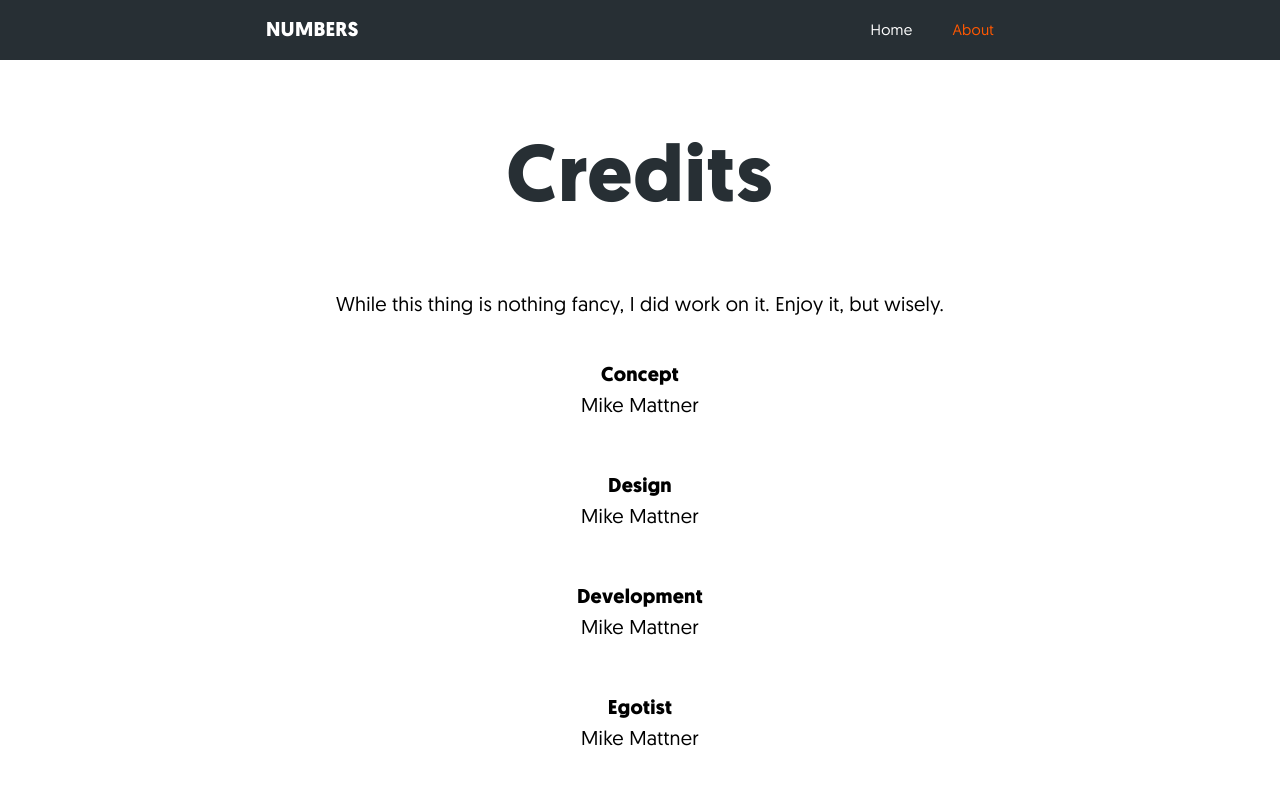
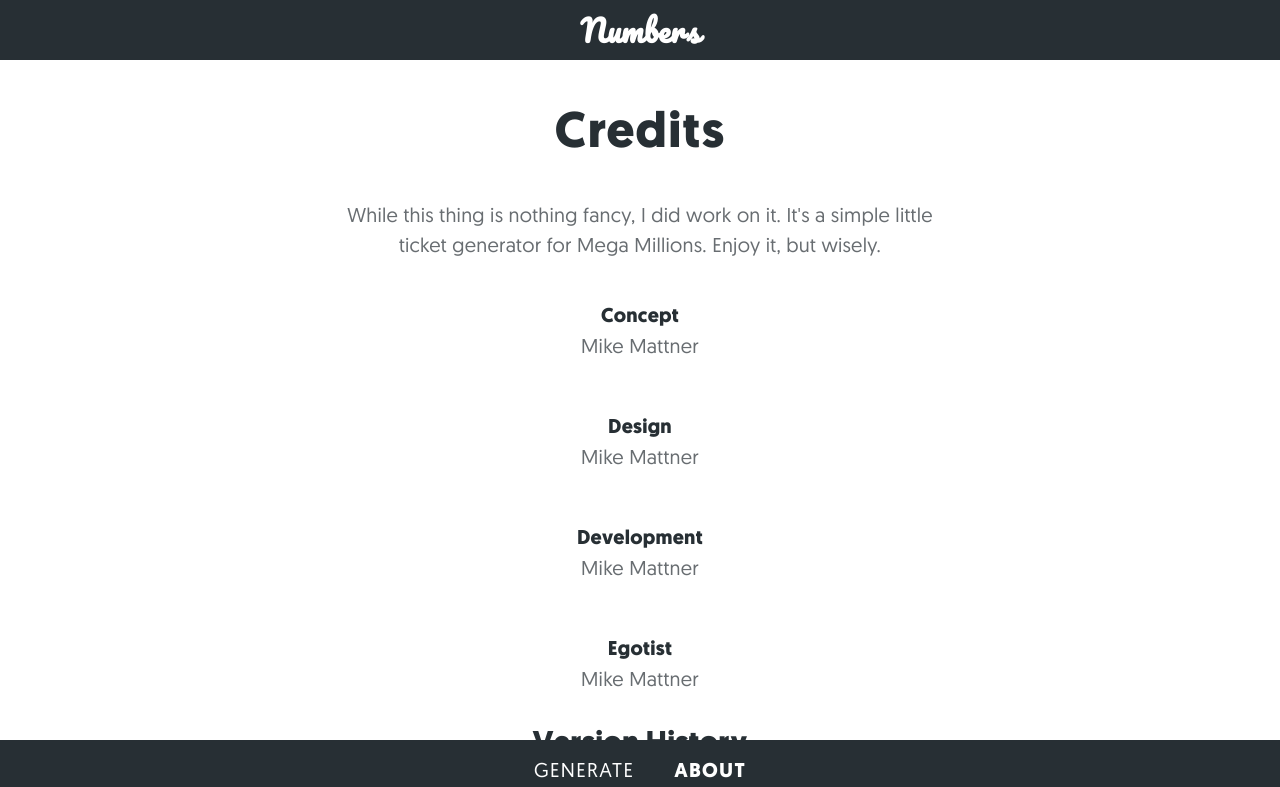
Before and after one commit to mikemattner/numbers, a Vue app: page /about in a window 1280 px wide. Shown: the top 787 px of the page. Built offline with nearby package versions, Linux system fonts and the light colour scheme.

Commit message:
Updating some animations and styles.

```diff
--- a/src/App.vue
+++ b/src/App.vue
@@ -2,10 +2,6 @@
   <div id="app">
     <el-header id="nav">
           <div class="logo">Numbers</div>
-          <div class="menu">
-            <router-link to="/">Home</router-link>
-            <router-link to="/about">About</router-link>
-          </div>
     </el-header>
     <el-container>
       <el-main>
@@ -14,12 +10,19 @@
         </transition>
       </el-main>
     </el-container>
+    <el-footer>
+      <div class="menu">
+        <router-link to="/">Generate</router-link>
+        <router-link to="/about">About</router-link>
+      </div>
+    </el-footer>
   </div>
 </template>
 
 <style lang="scss">
 @import '@/assets/scss/app.scss';
 @import '@/assets/scss/utils/_variables.scss';
+@import url('https://fonts.googleapis.com/css?family=Pacifico');
 body {
   margin: 0;
   padding: 0;
@@ -37,6 +40,26 @@ body {
 h1,h2,h3 {
   color: $darkBlue;
 }
+.el-footer {
+  background-color: $darkBlue;
+  position: fixed;
+  display: flex;
+  justify-content: center;
+  align-items: center;
+  bottom: 0;
+  width: 100%;
+  color: $white;
+  a {
+    color: $white;
+    margin: 0 1rem;
+    text-transform: uppercase;
+    text-decoration: none;
+    letter-spacing: 0.065em;
+    &.router-link-exact-active {
+      font-weight: 900;
+    }
+  }
+}
 #nav {
   display: flex;
   justify-content: space-around;
@@ -49,17 +72,18 @@ h1,h2,h3 {
   z-index: 10000;
 
   .logo {
-    font-size: 1rem;
-    text-transform: uppercase;
+    font-size: 1.5rem;
     font-weight: 900;
+    font-family: 'Pacifico', cursive;
   }
   a {
     color: $white;
     margin: 0 1rem;
+    text-transform: uppercase;
     text-decoration: none;
+    letter-spacing: 0.065em;
     &.router-link-exact-active {
-      color: $orange;
-      font-weight: 400;
+      font-weight: 900;
     }
   }
 }
--- a/src/assets/scss/app.scss
+++ b/src/assets/scss/app.scss
@@ -1,8 +1,8 @@
 // Mixins,variables,resets,basics,typography
 // @import url('https://fonts.googleapis.com/css?family=Merriweather:900');
 @import "utils/fonts";
-// @import "utils/normalize";
-// @import "utils/functions";
+@import "utils/normalize";
+@import "utils/functions";
 @import "utils/mixins";
 @import "utils/variables";
 @import "utils/defaults";
--- a/src/assets/scss/utils/_defaults.scss
+++ b/src/assets/scss/utils/_defaults.scss
@@ -8,7 +8,7 @@ html {
 }
 body {
     background-color: #fff;
-    color: $darkBlue-12;
+    color: $darkBlue-9;
     font-family: $sans-serif-font;
     font-weight: 400;
     -webkit-font-smoothing: antialiased;
@@ -18,37 +18,12 @@ body {
 
 h1,
 .hero--header {
-    font-size: 3rem;
+    font-size: 2rem;
     letter-spacing: 0.0675rem;
+    margin: 2rem 0;
 
     @include min-media(760px) {
-        font-size: 4rem;
-    }
-
-    small {
-        display: block;
-        font-family: $sans-serif-font;
-        font-size: 1.25rem;
-        font-weight: 400;
-        color: $darkBlue-9;
-        text-transform: uppercase;
-        margin-bottom: 1.25rem;
-    }
-}
-
-.header--decorator {
-    padding-bottom: 2rem;
-    position:relative;
-
-    &:after {
-        content: "";
-        display: block;
-        position: absolute;
-        width: 3rem;
-        height: 1px;
-        left: 0;
-        bottom: 0;
-        background-color: $orange;
+        font-size: 2.5rem;
     }
 }
 
--- a/src/components/Numbers.vue
+++ b/src/components/Numbers.vue
@@ -1,7 +1,7 @@
 <template>
   <div class="numbers">
     <el-row type="flex" class="row-bg" justify="center">
-        <el-col :span="12" class="card">
+        <el-col :xs="24" :md="16" :lg="12" class="card">
           <h2>{{ msg }}</h2>
 
           <el-form :inline="true" ref="form" label-width="120px">
@@ -13,7 +13,7 @@
     </el-row>
     <transition name="fade" mode="out-in">
       <el-row type="flex" class="row-bg" justify="center" v-if="showTickets">
-        <el-col :span="12" class="card">
+        <el-col :xs="24" :md="16" :lg="12">
           <div class="ticket-box">
             <div v-for="item in tickets">
               <ul class="le-tickets">
@@ -89,6 +89,7 @@ export default {
 
 <style scoped lang="scss">
 .numbers {
+  padding-bottom: 6rem;
   .form-row {
     margin: 1rem 0;
   }
@@ -97,21 +98,26 @@ export default {
     margin: 0 0.5rem;
   }
   .card {
-    border: 1px solid #eee;
     padding: 2rem;
     border-radius: 2px;
     margin-bottom: 2rem;
+    box-shadow: 0 2px 15px rgba(0,0,0,0.05);
   }
   .le-tickets {
     margin: 1rem 0;
-    padding: 2rem;
+    padding: 2rem 1rem;
     list-style: none;
     display: flex;
     justify-content: space-around;
     align-items: center;
-    border: 1px solid #eee;
+    background-color: #fff;
+    box-shadow: 0 2px 15px rgba(0,0,0,0.05);
     border-radius: 2px;
+    transition: all 0.25s ease;
 
+    &:hover {
+      transform: scale(1.05);
+    }
     li {
       padding: 0;
       font-size: 1em;
--- a/src/router/index.js
+++ b/src/router/index.js
@@ -17,9 +17,6 @@ export default new Router({
     {
       path: '/about',
       name: 'about',
-      // route level code-splitting
-      // this generates a separate chunk (about.[hash].js) for this route
-      // which is lazy-loaded when the route is visited.
       component: About
     }
   ]
--- a/src/views/About.vue
+++ b/src/views/About.vue
@@ -1,7 +1,10 @@
 <template>
   <div class="about">
+    <el-row type="flex" class="row-bg" justify="center">
+        <el-col :xs="24" :md="16" :lg="12" class="card">
           <h1>Credits</h1>
-       <p>While this thing is nothing fancy, I did work on it. Enjoy it, but wisely.</p>
+             <p>While this thing is nothing fancy, I did work on it.  It's a simple little ticket
+             generator for Mega Millions. Enjoy it, but wisely.</p>
              <dl class="clearfix">
                 <dt>Concept</dt>
                 <dd>Mike Mattner</dd>
@@ -24,6 +27,8 @@
              </dl>
 
              <p class="thanks">Thanks for using <strong>Numbers</strong>!</p>
+           </el-col>
+         </el-row>
   </div>
 </template>
 
@@ -34,10 +39,14 @@ export default {
 </script>
 
 <style lang="scss">
+@import '@/assets/scss/utils/_variables.scss';
+
 .about {
+    padding-bottom: 6rem;
     dl {
         dt {
             font-weight: bold;
+            color: $darkBlue;
             padding: 1em 0 0 0;
             border-top: 1px solid rgba(255, 255, 255, 0.05);
         }
```
Lines whose indentation alone changed are shown as unchanged.
